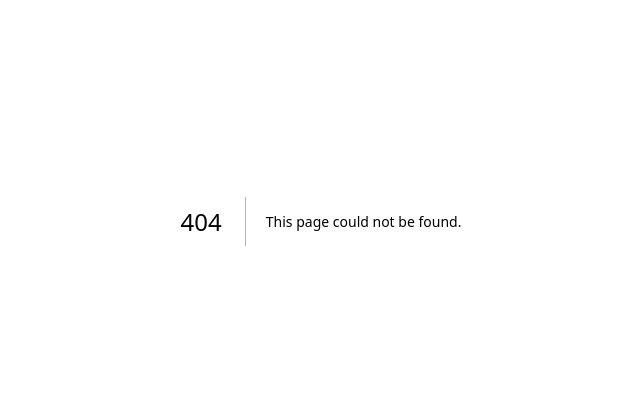
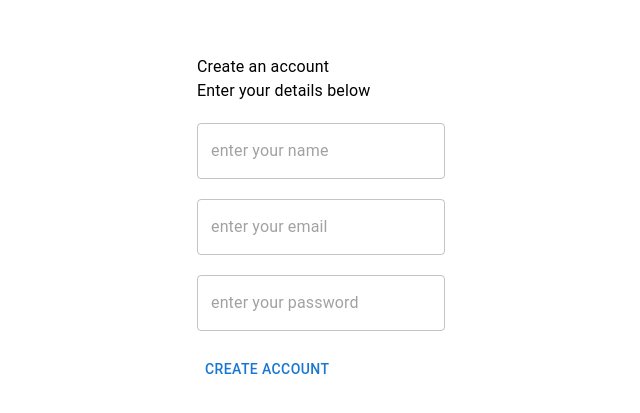
Before and after one commit to Danish-khan93/online-shoping, a Next.js app: page /sign-up in a window 1280 px wide. Before the commit this address had no page. Shown: the part 179-592 px from the top of the page, without its empty margins (319-959 px from the left). Built offline with nearby package versions, Linux system fonts and the light colour scheme.

Commit message:
making login form and react hook form integration

```diff
--- /dev/null
+++ b/src/app/(pages)/login/page.tsx
@@ -0,0 +1,12 @@
+import React from 'react'
+import {Box} from "@mui/material"
+import { LoginForm } from '../../../component'
+const page = () => {
+  return (
+    <Box>
+      <LoginForm/>
+    </Box>
+  )
+}
+
+export default page
--- /dev/null
+++ b/src/app/(pages)/sign-up/page.tsx
@@ -0,0 +1,12 @@
+import React from "react";
+import { Box } from "@mui/material";
+import { SignupForm } from "../../../component";
+const page = () => {
+  return (
+    <Box>
+      <SignupForm />
+    </Box>
+  );
+};
+
+export default page;
--- /dev/null
+++ b/src/component/Auth/SignupForm.tsx
@@ -0,0 +1,63 @@
+"use client";
+import React from "react";
+import { ComTextField, ComButton } from "../index";
+import { useForm } from "react-hook-form";
+import { nameRules } from "../../rules/authRules";
+import { Box, Typography } from "@mui/material";
+type FORMTYPE = {
+  name: string;
+  email: string;
+  password: string;
+};
+
+const SignupForm = () => {
+  const { control, handleSubmit } = useForm<FORMTYPE>({
+    defaultValues: {
+      name: "",
+    },
+  });
+  const onSubmit = (data: FORMTYPE) => {
+    console.log(data);
+  };
+  return (
+    <Box className= 'flex justify-center'>
+      <form
+        onSubmit={handleSubmit(onSubmit)}
+        className="flex flex-col items-start gap-5 h-screen justify-center"
+      >
+        <Box>
+          <Typography className="font-semibold text-[32px] text-[#000]">
+            Create an account
+          </Typography>
+          <Typography className="font-normal text-[20px] text-[#000]">
+            Enter your details below
+          </Typography>
+        </Box>
+        <ComTextField
+          control={control}
+          rules={nameRules}
+          placeholder="enter your name"
+          type="text"
+          name="name"
+        />
+        <ComTextField
+          control={control}
+          rules={nameRules}
+          placeholder="enter your email"
+          type="email"
+          name="email"
+        />
+        <ComTextField
+          control={control}
+          rules={nameRules}
+          placeholder="enter your password"
+          type="password"
+          name="password"
+        />
+        <ComButton children={"Create Account"} type="submit" />
+      </form>
+    </Box>
+  );
+};
+
+export default SignupForm;
--- /dev/null
+++ b/src/component/Auth/loginForm.tsx
@@ -0,0 +1,48 @@
+"use client";
+import React from "react";
+import { ComTextField } from "../index";
+import { useForm } from "react-hook-form";
+import { nameRules } from "@/rules/authRules";
+type FORMTYPE = {
+  name: string;
+  email: string;
+  password: string;
+};
+
+const loginForm = () => {
+  const { control, handleSubmit } = useForm<FORMTYPE>({
+    defaultValues: {
+      name: "",
+    },
+  });
+  const onSubmit = (data: FORMTYPE) => {
+    console.log(data);
+  };
+  return (
+    <form onSubmit={handleSubmit(onSubmit)}>
+      <ComTextField
+        control={control}
+        rules={nameRules}
+        placeholder="enter your name"
+        type="text"
+        name="name"
+      />
+      <ComTextField
+        control={control}
+        rules={nameRules}
+        placeholder="enter your email"
+        type="email"
+        name="email"
+      />
+      <ComTextField
+        control={control}
+        rules={nameRules}
+        placeholder="enter your password"
+        type="password"
+        name="password"
+      />
+    </form>
+  );
+};
+
+export default loginForm;
--- a/src/component/commonComp/ComButton.tsx
+++ b/src/component/commonComp/ComButton.tsx
@@ -1,9 +1,17 @@
-import React from 'react'
+import React from "react";
+import { Button } from "@mui/material";
+type Props = {
+  children: string;
+  type: "button" | "reset" | "submit" | undefined;
+  click?: () => {} | any;
+};
 
-const ComButton = () => {
+const ComButton = ({ children, type, click }: Props) => {
   return (
-    <div>ComButton</div>
-  )
-}
+    <Button type={type} onClick={click} className="py-[16px] px-[40px] bg-Secondary2 hover:bg-Secondary2  text-[#fff] font-semibold">
+      {children}
+    </Button>
+  );
+};
 
-export default ComButton
+export default ComButton;
--- a/src/component/commonComp/ComTextField.tsx
+++ b/src/component/commonComp/ComTextField.tsx
@@ -1,11 +1,33 @@
-import React from 'react'
+import React from "react";
+import { TextField } from "@mui/material";
+import { Controller } from "react-hook-form";
+type Props = {
+  name: string;
+  control: any;
+  rules: any;
+  placeholder: string;
+  type: string;
+};
 
-const ComTextField = () => {
+const ComTextField = ({ name, control, rules, placeholder, type }: Props) => {
   return (
-    <div>ComTextField</div>
-  )
-}
+    <Controller
+      name={name}
+      rules={rules}
+      control={control}
+      render={({ field: { onChange }, fieldState: { error } }) => {
+        return (
+          <TextField
+            placeholder={placeholder}
+            type={type}
+            error={!!error}
+            onChange={onChange}
+            helperText={error?.message}
+          />
+        );
+      }}
+    />
+  );
+};
 
-export default ComTextField
-
-// https://www.figma.com/file/oE0ISnGbaxq3iSQHLXIFDb/Full-E-Commerce-Website-UI-UX-Design-(Community)?type=design&node-id=34-213&mode=design&t=bTQbm2HG2Ea5Na45-0
+export default ComTextField;
--- a/src/component/index.ts
+++ b/src/component/index.ts
@@ -8,4 +8,23 @@ import HeroSlider from "./HeroSlider";
 import ImageCollectionGellary from "./ImageCollectionGellary";
 import Footer from "./Footer";
 import ProductBanner from "./ProductBanner";
-export { Header, DropDownMenu ,Navbar,SearchField ,HeaderDrawer,ProductCard,HeroSlider,ImageCollectionGellary,Footer,ProductBanner};
+import ComTextField from "./commonComp/ComTextField";
+import SignupForm from "./Auth/SignupForm";
+import LoginForm from "./Auth/loginForm";
+import ComButton from "./commonComp/ComButton";
+export {
+  ComTextField,
+  Header,
+  DropDownMenu,
+  Navbar,
+  SearchField,
+  HeaderDrawer,
+  ProductCard,
+  HeroSlider,
+  ImageCollectionGellary,
+  Footer,
+  ProductBanner,
+  SignupForm,
+  LoginForm,
+  ComButton
+};
--- /dev/null
+++ b/src/rules/authRules.ts
@@ -0,0 +1,6 @@
+export const nameRules = {
+    required:{
+        value:true,
+        message :  "this field required"
+    }
+}
```
